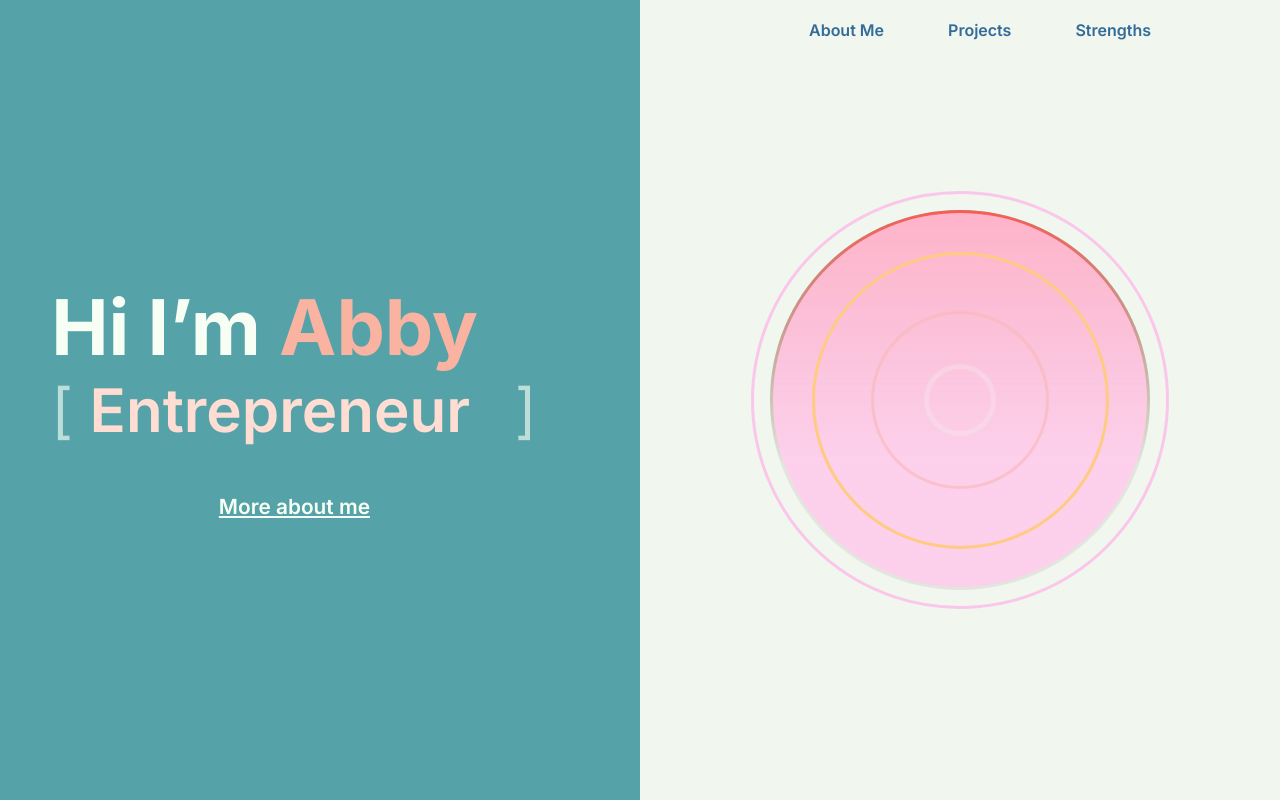
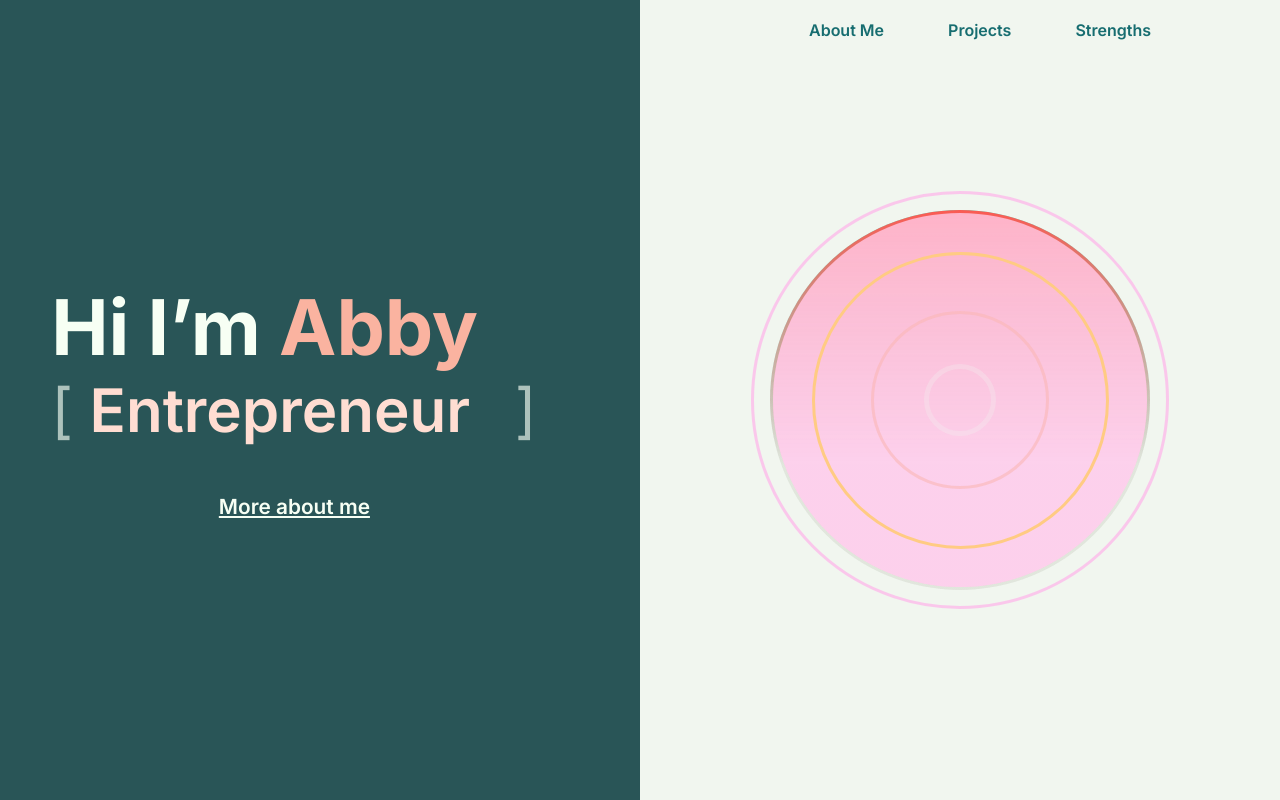
Before and after one commit to Abdiel-Ramirez/MyPortfolio, a Next.js app: page / in a window 1280 px wide. Shown: the top 800 px of the page. Built offline with nearby package versions, Linux system fonts and the light colour scheme.

Commit message:
Update globals.css
Updated colors

```diff
--- a/src/app/globals.css
+++ b/src/app/globals.css
@@ -1,14 +1,14 @@
 :root {
-  --primary-color: #55A3A8;
+  --primary-color: #295557;
   --secondary-color: #F1F6EF;
-  --dark-back: #295B84;
+  --dark-back: #2f817e;
   --accent-1: #FAB3A0;
   --accent-2: #FFDDD2;
   --accent-3: #D4B190;
   --accent-4: #FFDEB2;
   --accent-5: #FFA890;
   --accent-w: #F7FFF4;
-  --accent-d: #336B99;
+  --accent-d: #176d70;
 
 
 }
```
